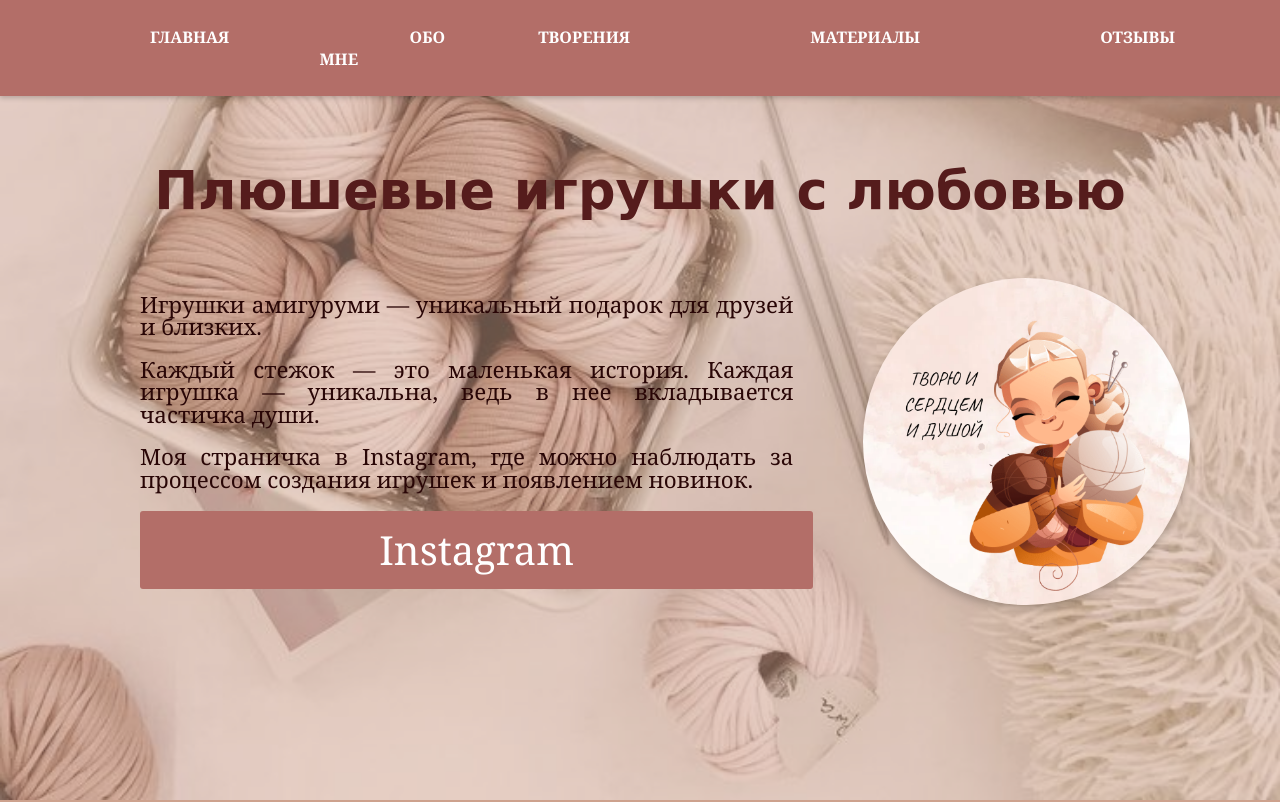
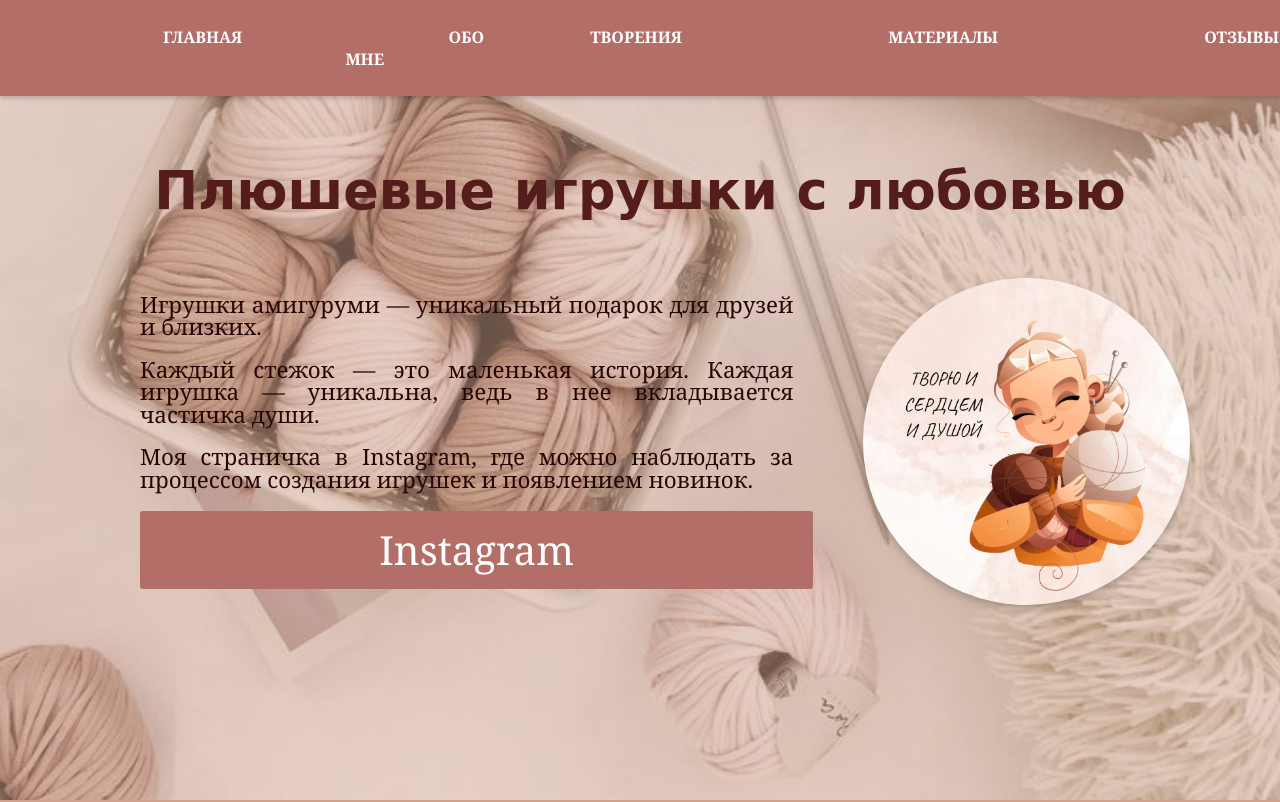
Before and after one commit to Urban-eliz/lab5, a website: page index.html in a window 1280 px wide. Shown: the top 802 px of the page. Drawn offline with Linux system fonts and the light colour scheme.

Commit message:
меню возобн

```diff
--- a/css/style.css
+++ b/css/style.css
@@ -809,7 +809,7 @@ p, a {
     text-decoration: none;
     color: #ffffff;
     font-weight: bold;
-    padding: 27px 90px;
+    padding: 27px 103px;
     transition: all 0.3s ease; /* Эффект плавного изменения */
 }
 
```
